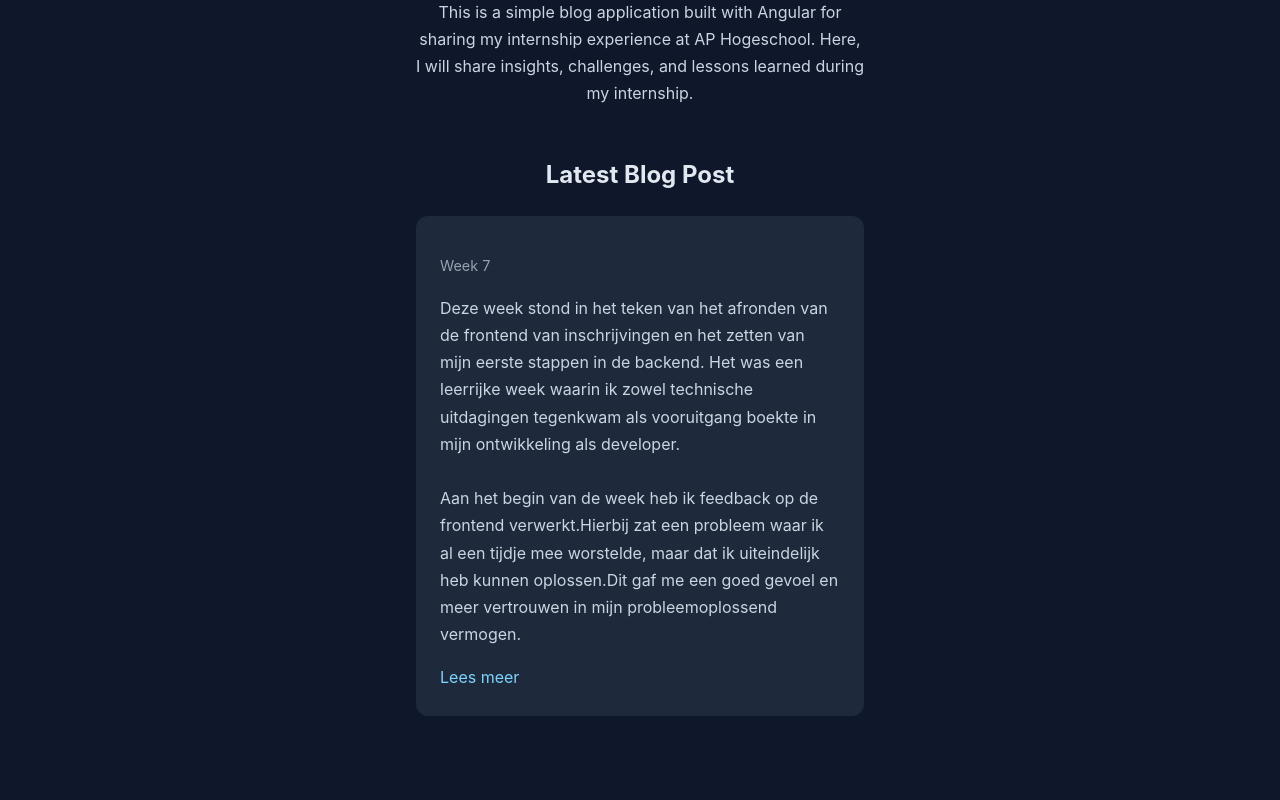
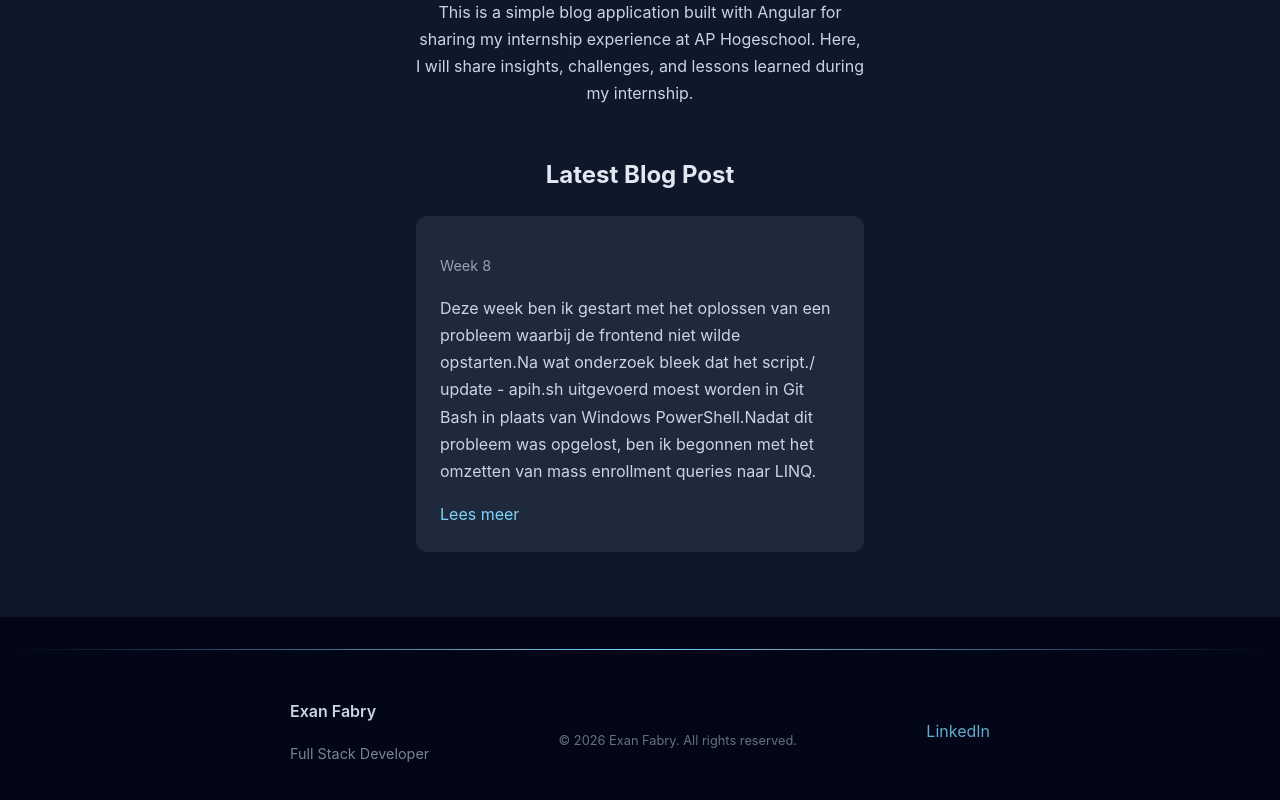
Before and after one commit to ExanFabry/blog-app, an Angular app: page / in a window 1280 px wide. Shown: the part 264-1064 px from the top of the page. Before the commit the page ends 980 px from the top, so only its background shows below. Built offline with nearby package versions, Linux system fonts and the light colour scheme.

Commit message:
Add blog post.

```diff
--- a/src/app/blog-posts-array.ts
+++ b/src/app/blog-posts-array.ts
@@ -63,5 +63,13 @@ export let blogPosts = [
             "Deze week stond in het teken van het afronden van de frontend van inschrijvingen en het zetten van mijn eerste stappen in de backend. Het was een leerrijke week waarin ik zowel technische uitdagingen tegenkwam als vooruitgang boekte in mijn ontwikkeling als developer.\n\nAan het begin van de week heb ik feedback op de frontend verwerkt.Hierbij zat een probleem waar ik al een tijdje mee worstelde, maar dat ik uiteindelijk heb kunnen oplossen.Dit gaf me een goed gevoel en meer vertrouwen in mijn probleemoplossend vermogen.",
             "Een groot deel van de week heb ik besteed aan het schrijven en verbeteren van LINQ queries. Dit verliep niet altijd zonder problemen.Zo kreeg ik te maken met een issue in Docker waardoor de database tijdelijk niet werkte.Dit zorgde voor wat frustratie, maar uiteindelijk heb ik het probleem kunnen oplossen.\n\nOp het einde van de week heb ik gewerkt aan inschrijvingsqueries. Hierbij kwam ik nog enkele moeilijkheden tegen, waardoor het langer duurde dan verwacht, maar ik heb wel afgekregen.\n\nDeze week voelde als een duidelijke stap vooruit in mijn stage.Ik heb niet alleen mijn frontend werk afgerond, maar ook de eerste stappen gezet in backend development en het werken met databases.Hoewel ik op enkele momenten vastliep, merk ik dat ik steeds sneller oplossingen begin te vinden."
         ]
+    ],
+    [
+        [
+            "Deze week ben ik gestart met het oplossen van een probleem waarbij de frontend niet wilde opstarten.Na wat onderzoek bleek dat het script./ update - apih.sh uitgevoerd moest worden in Git Bash in plaats van Windows PowerShell.Nadat dit probleem was opgelost, ben ik begonnen met het omzetten van mass enrollment queries naar LINQ.",
+            "In de daaropvolgende dagen heb ik verder gewerkt aan deze mass enrollment queries en ben ik ook aan de slag gegaan met feedback van Kevin op de enrollment repository.Tijdens dit proces heb ik bijgeleerd dat het gebruik van[FromBody] in een controller niet toegestaan is in deze context.",
+            "Verder heb ik de feedback van Kevin verder uitgewerkt en had ik ook een gesprek met meneer Similon over mijn stage, wat een belangrijk moment was om mijn voortgang en verwachtingen te bespreken.",
+            "Op het einde van de week heb ik opnieuw gewerkt aan de feedback, extra code binnengehaald en een license key toegevoegd via user secrets."
+        ]
     ]
 ]
--- a/src/app/pages/landing-page/landing-page.html
+++ b/src/app/pages/landing-page/landing-page.html
@@ -15,4 +15,5 @@
             <a [routerLink]="['/blog', posts.length - 1]">Lees meer</a>
         </section>
     </section>
+    <app-footer></app-footer>
 </div>
--- a/src/app/pages/landing-page/landing-page.ts
+++ b/src/app/pages/landing-page/landing-page.ts
@@ -3,10 +3,11 @@ import { HttpClient } from '@angular/common/http';
 import { RouterLink } from '@angular/router';
 import { blogPosts } from '../../blog-posts-array';
 import { Navbar } from "../layout/navbar/navbar";
+import { Footer } from '../layout/footer/footer';
 
 @Component({
   selector: 'app-landing-page',
-  imports: [RouterLink, Navbar],
+  imports: [RouterLink, Navbar, Footer],
   templateUrl: './landing-page.html',
   styleUrl: './landing-page.css',
 })
--- /dev/null
+++ b/src/app/pages/layout/footer/footer.css
@@ -0,0 +1,75 @@
+.footer {
+  margin-top: 4rem;
+  padding: 2rem 1rem;
+  background: #020617;
+
+  border-top: 1px solid rgba(255,255,255,0.05); /* 👈 HIER */
+}
+
+.footer-container {
+  max-width: 700px;
+  margin: 0 auto;
+
+  display: flex;
+  justify-content: space-between;
+  align-items: center;
+  flex-wrap: wrap;
+
+  gap: 1.5rem;
+}
+
+/* LEFT */
+.footer-left .name {
+  font-weight: 600;
+}
+
+.footer-left .tagline {
+  font-size: 0.9rem;
+  opacity: 0.6;
+}
+
+/* SOCIALS */
+.footer-socials a {
+  opacity: 0.8;
+  transition: 0.2s;
+}
+
+.footer-socials a:hover {
+  opacity: 1;
+}
+
+/* COPYRIGHT */
+.footer .copyright {
+  text-align: center;
+  margin-top: 2rem;
+  font-size: 0.8rem;
+  opacity: 0.5;
+}
+
+.footer a:hover {
+  transform: translateY(-1px);
+}
+
+@media (max-width: 600px) {
+  .footer-container {
+    flex-direction: column;
+    text-align: center;
+  }
+}
+
+.name {
+  font-weight: 600;
+  font-size: 1rem;
+}
+
+.tagline {
+  opacity: 0.6;
+}
+
+.footer::before {
+  content: "";
+  display: block;
+  height: 1px;
+  background: linear-gradient(to right, transparent, #7dd3fc, transparent);
+  margin-bottom: 2rem;
+}
--- /dev/null
+++ b/src/app/pages/layout/footer/footer.html
@@ -0,0 +1,18 @@
+<footer class="footer">
+    <div class="footer-container">
+        <div class="footer-left">
+            <p class="name">Exan Fabry</p>
+            <p class="tagline">Full Stack Developer</p>
+        </div>
+
+        <p class="copyright">
+            © {{ currentYear }} Exan Fabry. All rights reserved.
+        </p>
+
+        <div class="footer-socials">
+            <a href="https://www.linkedin.com/in/exan-fabry-5194ab231/" target="_blank">
+                LinkedIn
+            </a>
+        </div>
+    </div>
+</footer>
--- /dev/null
+++ b/src/app/pages/layout/footer/footer.ts
@@ -0,0 +1,11 @@
+import { Component } from '@angular/core';
+
+@Component({
+  selector: 'app-footer',
+  imports: [],
+  templateUrl: './footer.html',
+  styleUrl: './footer.css',
+})
+export class Footer {
+  currentYear = new Date().getFullYear();
+}
```
Also changed, not shown: 1 other file (tests, documents, lock files or other folders).
